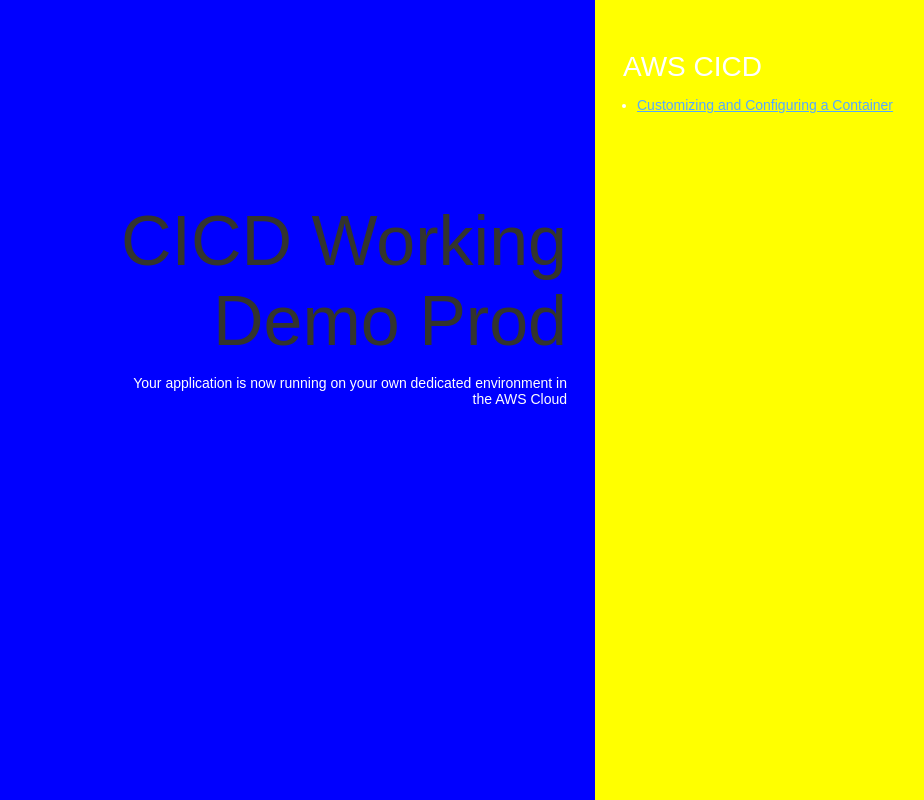
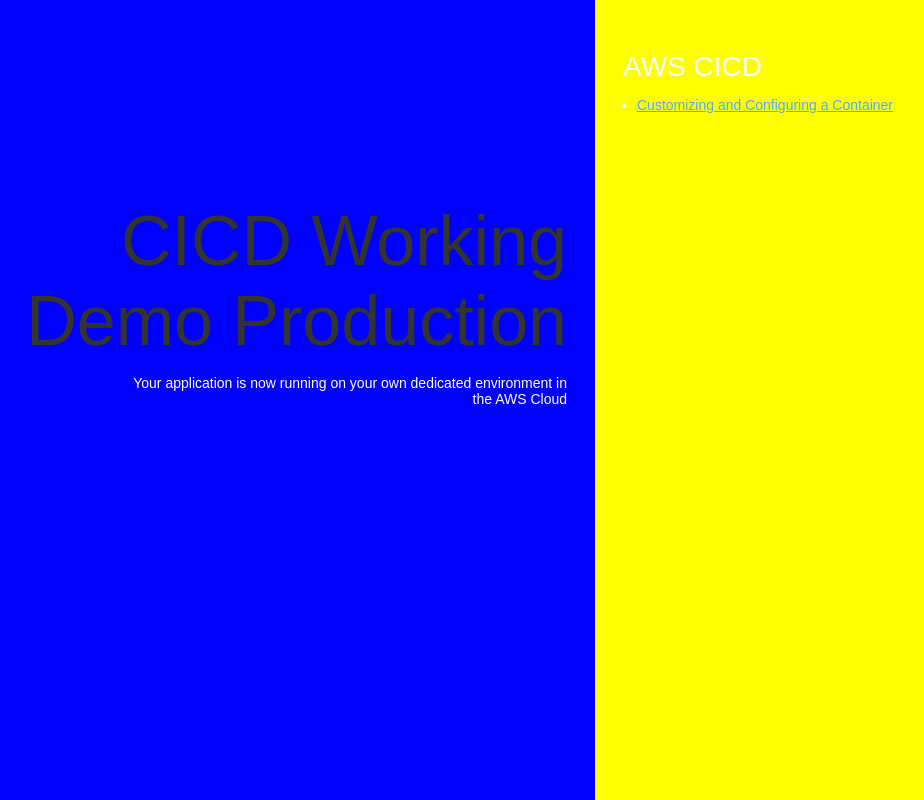
Before and after one commit to suvinsukumaran/demo-cicd, a website: page index.html in a window 1280 px wide. Shown: the whole page, without its empty margins (45-969 px from the left). Drawn offline with Linux system fonts and the light colour scheme.

Commit message:
index updates

```diff
--- a/index.html
+++ b/index.html
@@ -74,7 +74,7 @@
   </head>
   <body>
     <div class="textColumn">
-      <h1>CICD Working Demo Prod</h1>
+      <h1>CICD Working Demo Production</h1>
       <p>Your application is now running on your own dedicated environment in the AWS Cloud</p>
     </div>
     <div class="linksColumn">
```
